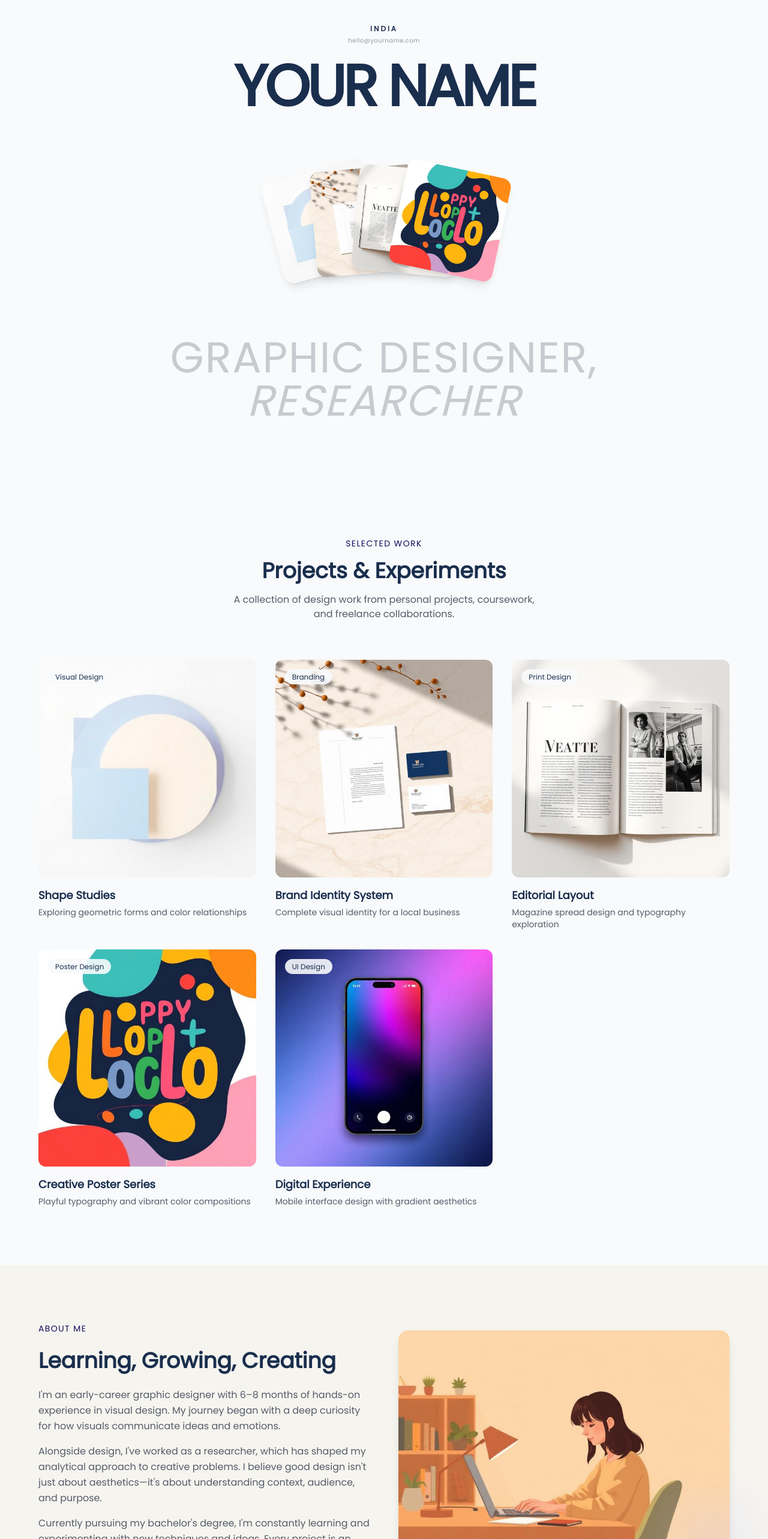
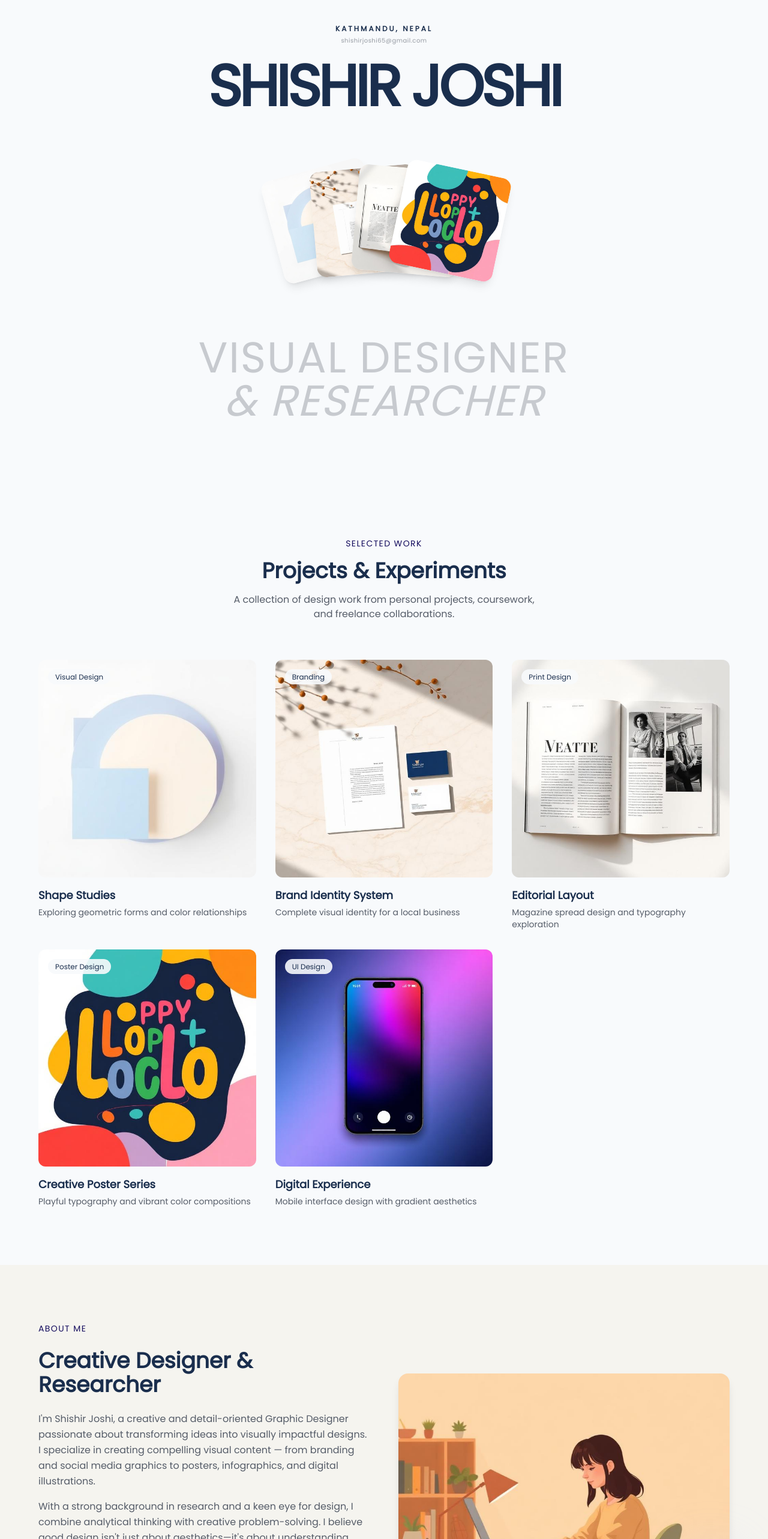
Before and after one commit to dhirendraxd/shishir-portfolio-ui, a React (Vite) app: page / in a window 1280 px wide. Shown: the top 2566 px of the page at 60% size. Built offline with nearby package versions, Linux system fonts and the light colour scheme; the HTML template or start-up script is replaced by a standard one.

Commit message:
feat: update personal information and enhance portfolio content

```diff
--- a/index.html
+++ b/index.html
@@ -3,18 +3,17 @@
   <head>
     <meta charset="UTF-8" />
     <meta name="viewport" content="width=device-width, initial-scale=1.0" />
-    <title>Your Name | Graphic Designer & Researcher</title>
+    <link rel="icon" type="image/x-icon" href="/favicon.ico" />
+    <title>Shishir | Graphic Designer & Researcher</title>
     <meta name="description" content="Portfolio of an early-career graphic designer and researcher. Explore creative projects, visual design work, and a research-driven approach to design." />
-    <meta name="author" content="Your Name" />
+    <meta name="author" content="Shishir" />
 
-    <meta property="og:title" content="Your Name | Graphic Designer & Researcher" />
+    <meta property="og:title" content="Shishir | Graphic Designer & Researcher" />
     <meta property="og:description" content="Portfolio showcasing graphic design projects and research-driven visual work." />
     <meta property="og:type" content="website" />
-    <meta property="og:image" content="https://lovable.dev/opengraph-image-p98pqg.png" />
 
     <meta name="twitter:card" content="summary_large_image" />
-    <meta name="twitter:site" content="@yourhandle" />
-    <meta name="twitter:image" content="https://lovable.dev/opengraph-image-p98pqg.png" />
+    <meta name="twitter:site" content="@shishir" />
   </head>
 
   <body>
--- a/src/components/About.tsx
+++ b/src/components/About.tsx
@@ -11,23 +11,17 @@ const About = () => {
               About Me
             </p>
             <h2 className="text-3xl md:text-4xl font-bold text-foreground">
-              Learning, Growing, Creating
+              Creative Designer & Researcher
             </h2>
             <div className="space-y-4 text-muted-foreground leading-relaxed">
               <p>
-                I'm an early-career graphic designer with 6–8 months of hands-on experience
-                in visual design. My journey began with a deep curiosity for how visuals
-                communicate ideas and emotions.
+                I'm Shishir Joshi, a creative and detail-oriented Graphic Designer passionate about transforming ideas into visually impactful designs. I specialize in creating compelling visual content — from branding and social media graphics to posters, infographics, and digital illustrations.
               </p>
               <p>
-                Alongside design, I've worked as a researcher, which has shaped my
-                analytical approach to creative problems. I believe good design isn't
-                just about aesthetics—it's about understanding context, audience, and purpose.
+                With a strong background in research and a keen eye for design, I combine analytical thinking with creative problem-solving. I believe good design isn't just about aesthetics—it's about understanding context, audience, and purpose to create meaningful visual experiences.
               </p>
               <p>
-                Currently pursuing my bachelor's degree, I'm constantly learning and
-                experimenting with new techniques and ideas. Every project is an
-                opportunity to grow and refine my craft.
+                Currently working as an Independent Researcher and Graphic Designer, I help students and professionals with customized study guides, research briefs, and visual design solutions. Every project is an opportunity to grow and refine my craft.
               </p>
             </div>
           </div>
--- a/src/components/Contact.tsx
+++ b/src/components/Contact.tsx
@@ -4,20 +4,14 @@ const socialLinks = [
   {
     name: "Email",
     icon: Mail,
-    href: "mailto:hello@yourname.com",
-    label: "hello@yourname.com"
+    href: "mailto:shishirjoshi65@gmail.com",
+    label: "shishirjoshi65@gmail.com"
   },
   {
     name: "LinkedIn",
     icon: Linkedin,
-    href: "https://linkedin.com/in/yourprofile",
-    label: "linkedin.com/in/yourprofile"
-  },
-  {
-    name: "Behance",
-    icon: ExternalLink,
-    href: "https://behance.net/yourprofile",
-    label: "behance.net/yourprofile"
+    href: "https://linkedin.com/in/shishir-joshi",
+    label: "linkedin.com/in/shishir-joshi"
   }
 ];
 
@@ -55,7 +49,7 @@ const Contact = () => {
 
         {/* Footer note */}
         <p className="mt-16 text-sm text-primary-foreground/50">
-          © 2024 Your Name. Designed with care.
+          © 2024 Shishir Joshi. Designed with care.
         </p>
       </div>
     </section>
--- a/src/components/Education.tsx
+++ b/src/components/Education.tsx
@@ -3,19 +3,19 @@ import { GraduationCap, BookOpen } from "lucide-react";
 const education = [
   {
     icon: GraduationCap,
-    degree: "Bachelor's Degree",
-    institution: "University Name",
+    degree: "Bachelor's Degree in Information Management",
+    institution: "Trinity International College",
     period: "2023 – Present",
     status: "Ongoing",
-    description: "Pursuing undergraduate studies with focus on design and visual communication."
+    description: "Pursuing undergraduate studies with focus on design, development, and visual communication."
   },
   {
     icon: BookOpen,
-    degree: "Higher Secondary (12th Grade)",
-    institution: "School Name",
-    period: "2021 – 2023",
+    degree: "+2, Biology/Biological Sciences, General",
+    institution: "KIST College & SS",
+    period: "Jan 2018 – Apr 2023",
     status: "Completed",
-    description: "Successfully completed higher secondary education."
+    description: "Successfully completed higher secondary education with focus on biological sciences."
   }
 ];
 
--- a/src/components/Hero.tsx
+++ b/src/components/Hero.tsx
@@ -15,15 +15,15 @@ const Hero = () => {
     <section className="min-h-screen flex flex-col items-center justify-center px-6 py-24 relative overflow-hidden">
       {/* Location badge */}
       <div className="absolute top-10 left-1/2 -translate-x-1/2 text-center">
-        <p className="text-xs font-bold tracking-[0.25em] text-foreground uppercase">INDIA</p>
-        <p className="text-[10px] text-muted-foreground/60 tracking-wider mt-1">hello@yourname.com</p>
+        <p className="text-xs font-bold tracking-[0.25em] text-foreground uppercase">Kathmandu, Nepal</p>
+        <p className="text-[10px] text-muted-foreground/60 tracking-wider mt-1">shishirjoshi65@gmail.com</p>
       </div>
 
       {/* Main content */}
       <div className="text-center w-full max-w-5xl mx-auto flex flex-col items-center">
         {/* Name */}
         <h1 className="text-5xl md:text-7xl lg:text-8xl font-black tracking-tighter text-foreground uppercase mb-12 animate-fade-in">
-          YOUR NAME
+          Shishir Joshi
         </h1>
 
         {/* Work samples - overlapping cards with hover effects */}
@@ -57,9 +57,9 @@ const Hero = () => {
 
         {/* Title */}
         <h2 className="text-4xl md:text-6xl lg:text-7xl font-light text-muted-foreground/30 tracking-wide uppercase leading-[1.1]">
-          GRAPHIC DESIGNER,
+          Visual DESIGNER
           <br />
-          <span className="italic font-normal">Researcher</span>
+          <span className="italic font-normal">& Researcher</span>
         </h2>
       </div>
     </section>
--- a/src/components/Skills.tsx
+++ b/src/components/Skills.tsx
@@ -1,21 +1,21 @@
 const designSkills = [
-  "Adobe Photoshop",
-  "Adobe Illustrator",
-  "Figma",
-  "Typography",
-  "Color Theory",
-  "Layout Design",
-  "Visual Hierarchy",
-  "Brand Identity"
+  "Photoshop",
+  "Photography",
+  "Technical Drawing",
+  "UI/UX Design",
+  "Branding",
+  "Social Media Graphics",
+  "Poster Design",
+  "Digital Illustration"
 ];
 
 const researchSkills = [
-  "User Research",
-  "Data Analysis",
+  "Research",
+  "Front End Development",
   "Academic Writing",
-  "Literature Review",
-  "Critical Thinking",
-  "Problem Solving"
+  "Critical Analysis",
+  "Problem Solving",
+  "Visual Communication"
 ];
 
 const Skills = () => {
```
Also changed, not shown: public/favicon.svg (added).
